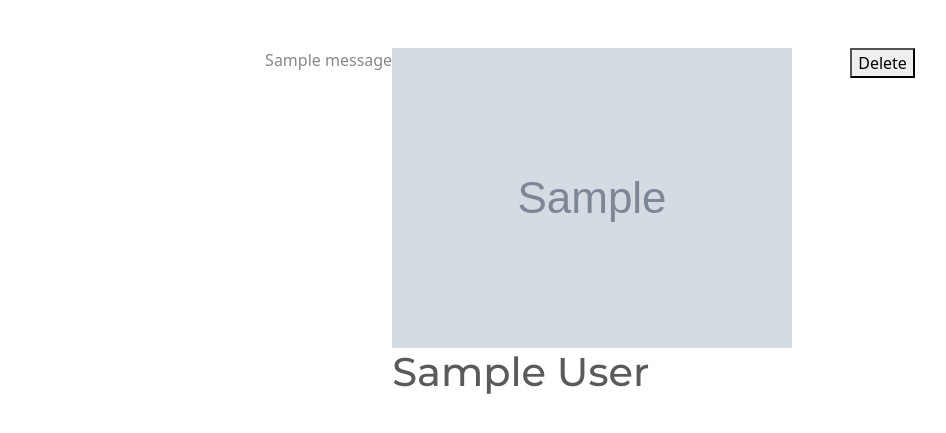
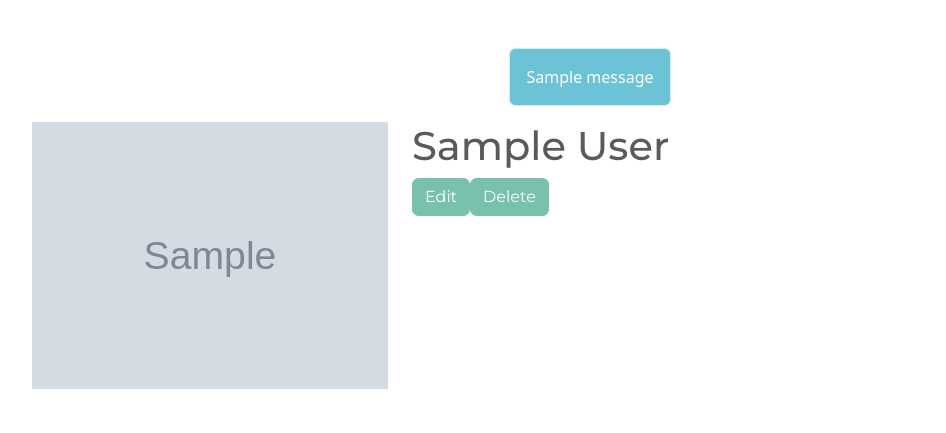
Before and after one commit to BlueMycon/flask-blogly, a Flask app: page /users/1 in a window 1280 px wide. Shown: the top 433 px of the page, without its empty margins (50-996 px from the left). Run offline with Flask 3, Linux system fonts and the light colour scheme; tables that the repository leaves empty hold one stand-in row (values such as "Sample post"); grey boxes marked "Sample" are stand-in pictures; one stand-in notice (Sample message) is shown.

Commit message:
renamed variables; full_name prop; list users by last name, then first

```diff
--- a/app.py
+++ b/app.py
@@ -30,7 +30,7 @@ def show_home_page():
 def show_all_users():
     """Show All users"""
 
-    users = User.query.all()
+    users = User.query.order_by(User.last_name, User.first_name).all()
 
     return render_template("user_listing.html", users=users)
 
@@ -46,11 +46,11 @@ def show_add_users_form():
 def process_add_form():
     """Process the add form, adding a new user and going back to /users"""
 
-    f_name = request.form["first-name"]
-    l_name = request.form["last-name"]
+    first_name = request.form["first-name"]
+    last_name = request.form["last-name"]
     img_url = request.form.get("img-url") or None
 
-    new_user = User(first_name=f_name, last_name=l_name, image_url = img_url)
+    new_user = User(first_name=first_name, last_name=last_name, image_url = img_url)
     db.session.add(new_user)
     db.session.commit()
 
@@ -81,14 +81,14 @@ def show_edit_page(user_id):
 def process_edit_form(user_id):
     """Process the edit form, returning the user to the /users page."""
 
-    f_name = request.form["first-name"]
-    l_name = request.form["last-name"]
+    first_name = request.form["first-name"]
+    last_name = request.form["last-name"]
     img_url = request.form["img-url"] if request.form["img-url"] else None
 
     user = User.query.get(user_id)
 
-    user.first_name = f_name
-    user.last_name = l_name
+    user.first_name = first_name
+    user.last_name = last_name
     user.image_url = img_url
 
     db.session.commit()
--- a/models.py
+++ b/models.py
@@ -37,3 +37,7 @@ class User(db.Model):
         nullable=False,
         default=DEFAULT_IMAGE_URL
     )
+
+    @property
+    def full_name(self):
+        return f"{self.first_name} {self.last_name}"
--- a/templates/base.html
+++ b/templates/base.html
@@ -13,14 +13,18 @@
   <div class="container-fluid mb-4 mt-5">
     <div class="row">
       <div class="col d-flex justify-content-center">
+        {% for msg in get_flashed_messages() %}
+        <div class="alert alert-info">
+          {{msg}}
+        </div>
+        {% endfor %}
+      </div>
+    </div>
+    <div class="row">
+      <div class="col d-flex justify-content-center">
         <main class="col w-100 d-flex justify-content-center">
-          {% for msg in get_flashed_messages() %}
-          <div>
-            {{msg}}
-          </div>
-          {% endfor %}
+          {% block content %}
 
-          {% block content %}
           {% endblock %}
         </main>
       </div>
--- a/templates/user_detail.html
+++ b/templates/user_detail.html
@@ -3,18 +3,28 @@
 {% block title %}Blogly{% endblock %}
 
 {% block content %}
-<div>
-  <img src="{{user.image_url}}" alt="">
-  <h1>{{user.first_name}} {{user.last_name}}</h1>
+
+<div class="container">
+  <div class="row">
+    <div class="col-md-4">
+      <img src="{{user.image_url}}" alt="" class="img-fluid">
+    </div>
+    <div class="col-md-8">
+      <h1>{{user.full_name}}</h1>
+      <div class="d-flex">
+        <a href="/users/{{ user.id }}/edit" class="btn btn-primary mr-3">
+          Edit
+        </a>
+        <form method="POST" action="/users/{{ user.id }}/delete" class="d-inline-block">
+          <button class="btn btn-primary">
+            Delete
+          </button>
+        </form>
+      </div>
+    </div>
+  </div>
 </div>
-<a href="/users/{{ user.id }}/edit" class="btn">
-  Edit
-</a>
-<form method="POST" action="/users/{{ user.id }}/delete">
-  <button>
-    Delete
-  </button>
-</form>
+
 
 
 <!-- User Detail Page -->
```
Also changed, not shown: templates/user_listing.html (+9 -9 lines).
